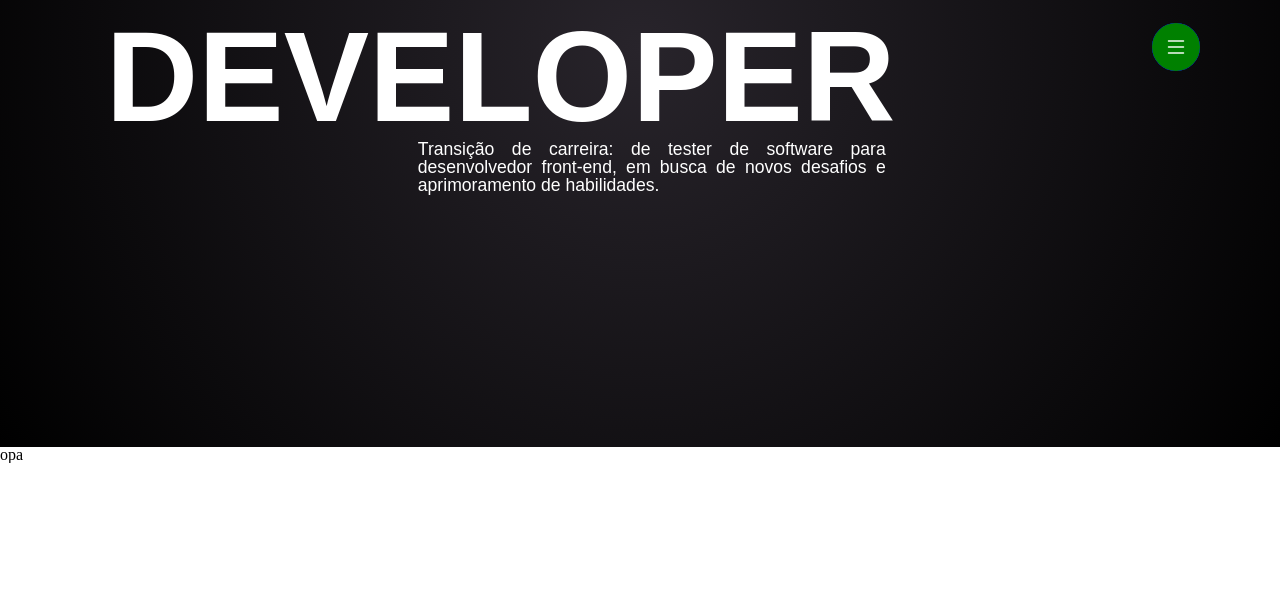
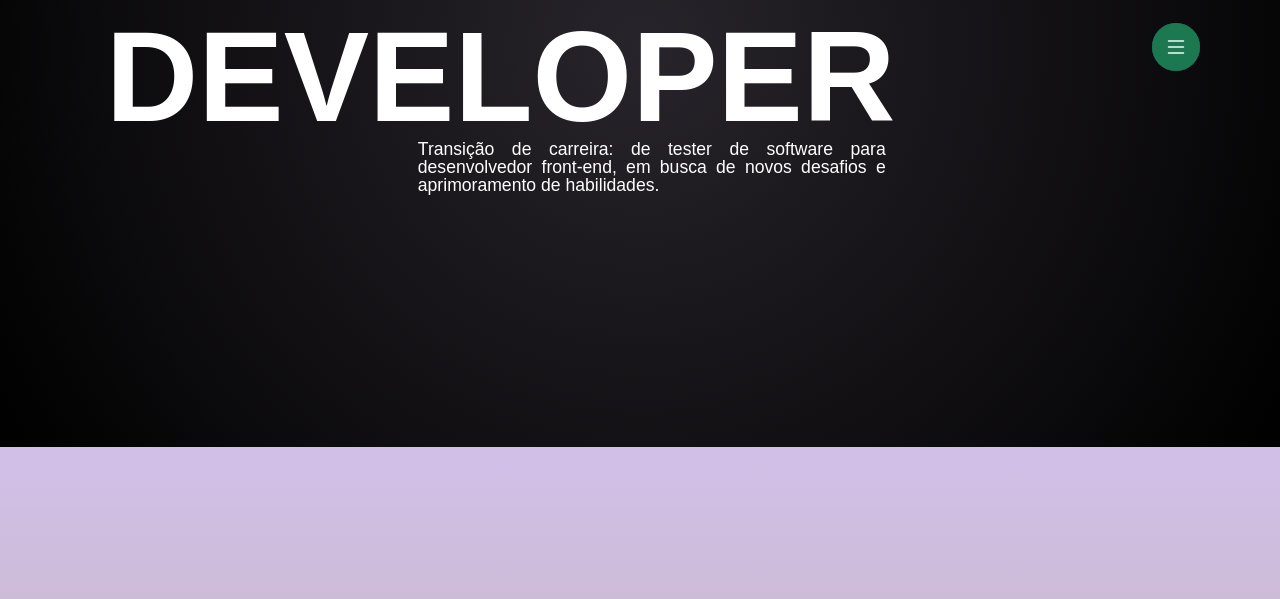
Before and after one commit to joaoygorr/Portifolio, a website built with Vite: page index.html in a window 1280 px wide. Shown: the part 353-952 px from the top of the page. Before the commit the page ends 816 px from the top, so only its background shows below. Built offline with nearby package versions, Linux system fonts and the light colour scheme; a web font is replaced by a local one.

Commit message:
update portifolio

```diff
--- a/index.html
+++ b/index.html
@@ -48,7 +48,8 @@
                 </li>
 
                 <li>
-                  <a href="./src/doc/Curriulo.pdf" target="_blank" rel="noopener noreferrer"><i class="bi bi-file-earmark-text-fill"></i></a>
+                  <a href="./src/doc/Curriulo.pdf" target="_blank" rel="noopener noreferrer"><i
+                      class="bi bi-file-earmark-text-fill"></i></a>
                 </li>
               </ul>
             </div>
@@ -68,7 +69,10 @@
       </section>
 
       <section id="projects" class="box-project">
-        opa
+        <div class="box-project-content">
+          Projetos
+
+        </div>
       </section>
     </div>
   </main>
--- a/src/scripts/main.ts
+++ b/src/scripts/main.ts
@@ -4,5 +4,9 @@ import "../../node_modules/bootstrap-icons/font/bootstrap-icons.css";
 
 const circle: HTMLDivElement = document.querySelector(".box-circle-menu")!;
 const boxNavigationList: HTMLUListElement = document.querySelector(".box-navigation-list")!;
+const iconHouse: HTMLElement = document.querySelector(".bi-list")!;
 
-circle!.onclick = () => boxNavigationList?.classList.toggle("active");
+circle!.onclick = () => {
+    boxNavigationList?.classList.toggle("active");
+    iconHouse.classList.toggle("bi-x");
+};
--- a/src/styles/style.scss
+++ b/src/styles/style.scss
@@ -10,7 +10,7 @@
         display: flex;
         justify-content: center;
         align-items: center;
-        background-color: green;
+        background-color: #1b7850;
         border-radius: 50%;
         width: 3rem;
         height: 3rem;
@@ -40,15 +40,11 @@
 
             li {
                 display: flex;
-                justify-content: center;
-                align-items: center;
-                background-color: blue;
+                background-color: #104e5a;
                 border-radius: 50%;
-                width: 3rem;
-                height: 3rem;
                 position: absolute;
                 transition: all .3s ease-in-out;
-
+                cursor: pointer;
 
                 &:hover {
                     scale: 1.1;
@@ -56,15 +52,20 @@
                 }
 
                 a {
+                    display: flex;
+                    justify-content: center;
+                    align-items: center;
+                    width: 3rem;
+                    height: 3rem;
                     color: white;
                 }
             }
 
-            &.active > .box-subHouse {
+            &.active>.box-subHouse {
                 transform: translate(-4.5rem, 0rem);
             }
 
-            &.active > .box-subFill {
+            &.active>.box-subFill {
                 transform: translate(0, -4.5rem);
             }
         }
@@ -163,4 +164,14 @@
             }
         }
     }
+
+    .box-project {
+        display: flex;
+        justify-content: center;
+        align-items: center;
+        height: 100vh;
+        background: linear-gradient(0deg, rgba(185, 175, 145, 1) 0%, rgba(210, 191, 233, 1) 100%);
+
+
+    }
 }
```
